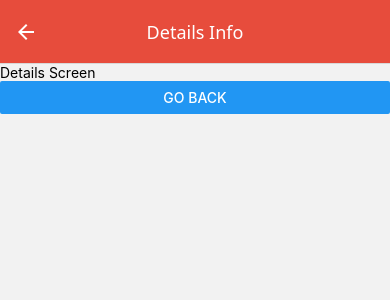
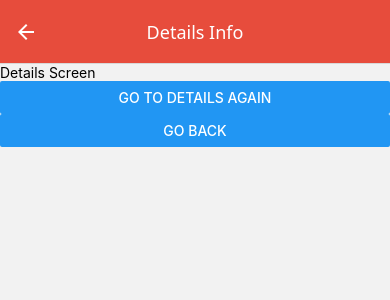
Before and after one commit to CzarinaStudio/appdev2, a React Native app in the folder react-native-navigation/: screen / in a window 390 px wide. Both pictures are taken after a click on the button "GO TO DETAILS". Shown: the top 300 px of the page. Built offline with nearby package versions, Linux system fonts and the light colour scheme.

Commit message:
Done with navigating to a screen multiple times

```diff
--- a/react-native-navigation/App.js
+++ b/react-native-navigation/App.js
@@ -22,6 +22,11 @@ function DetailsScreen({ navigation }) {
   return (
     <View>
       <Text>Details Screen</Text>
+
+      <Button
+        title="Go to Details Again"
+        onPress={() => navigation.push('Details')}
+      />
 
       <Button
         title="Go Back"
```
